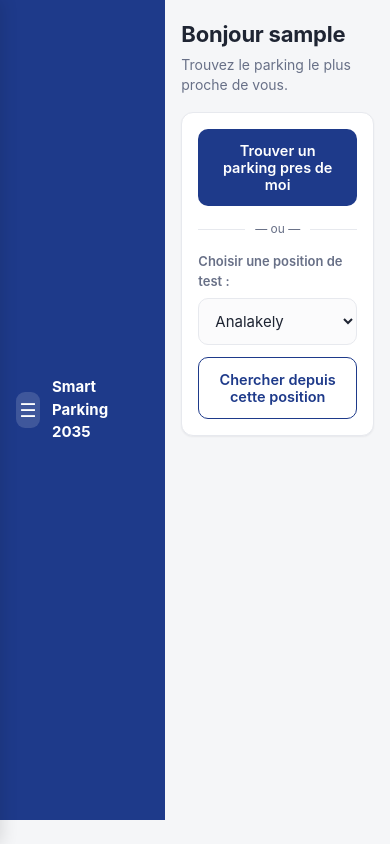
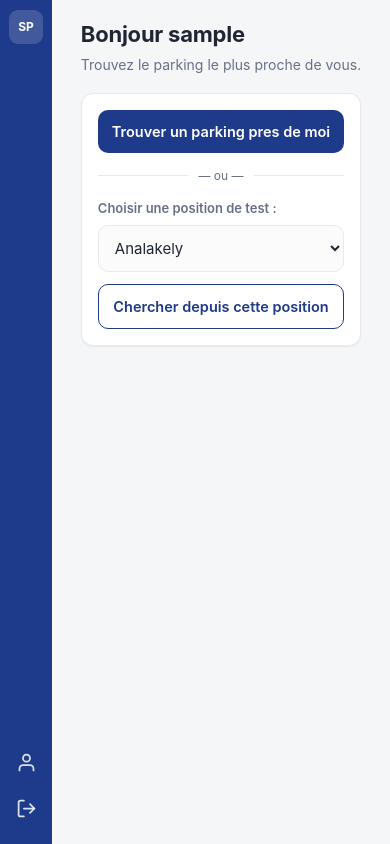
Before and after one commit to Mathieu-35/Smart_Parking_2035, a FastAPI app: page /conducteur/ in a window 390 px wide. Run offline with FastAPI, Linux system fonts and the light colour scheme; the visitor is signed in with stand-in values (Sample User, id 1); parts of the project's set-up code (start-up, migrations or seed data) failed here and were passed over.

Commit message:
refactor(mobile): rail d'icones fin a la place du tiroir
Retour utilisateur : le tiroir prenait encore trop de place, le conducteur
manquait d'espace pour saisir. On reduit la sidebar a un rail d'icones.

- sidebar = rail vertical fixe de 52px, toujours visible, icones seules
  (logo SP, profil, deconnexion) ; le contenu occupe presque tout l'ecran
- suppression de la barre burger, du tiroir glissant et du voile (+ JS)
- conducteur + gardien : meme rail, logique recherche/scan inchangee
- sw.js : cache v5 -> v6

Co-Authored-By: Claude Opus 4.7 <noreply@anthropic.com>

```diff
--- a/app/static/css/mobile.css
+++ b/app/static/css/mobile.css
@@ -20,84 +20,41 @@
   --m-ombre:       0 1px 2px rgba(16, 24, 40, 0.06);
 }
 
-/* ----- Ecran complet ----- */
+/* ----- Ecran complet -----
+   On laisse a gauche la largeur du rail d'icones (52px) pour que
+   le contenu ne passe pas dessous. */
 .m-screen {
   min-height: 100vh;
   background: var(--m-fond);
   color: var(--m-texte);
+  padding-left: 52px;
   padding-bottom: calc(24px + env(safe-area-inset-bottom));
 }
 
-/* ----- Barre fine en haut (toujours visible) ----- */
-.m-topbar {
-  display: flex;
-  align-items: center;
-  gap: 12px;
-  background: var(--m-bleu);
-  color: #ffffff;
-  padding: calc(10px + env(safe-area-inset-top)) 16px 10px 16px;
-  position: sticky;
-  top: 0;
-  z-index: 30;
-}
-.m-burger {
-  width: 36px;
-  height: 36px;
-  border: none;
-  background: rgba(255, 255, 255, 0.15);
-  color: #ffffff;
-  border-radius: 9px;
-  font-size: 19px;
-  line-height: 1;
-  cursor: pointer;
-  display: flex;
-  align-items: center;
-  justify-content: center;
-}
-.m-topbar-title { font-size: 15px; font-weight: 700; }
-
-/* ----- Le voile sombre derriere le tiroir ----- */
-.m-overlay {
-  position: fixed;
-  inset: 0;
-  background: rgba(0, 0, 0, 0.4);
-  opacity: 0;
-  visibility: hidden;
-  transition: opacity 0.2s ease, visibility 0.2s ease;
-  z-index: 40;
-}
-.m-overlay.visible { opacity: 1; visibility: visible; }
-
-/* ----- Le tiroir lateral (sidebar) ----- */
-.m-drawer {
+/* ----- Le rail d'icones fixe (sidebar reduite) -----
+   Une barre verticale fine, toujours visible, qui ne montre QUE
+   des icones : ca laisse presque tout l'ecran au contenu. */
+.m-rail {
   position: fixed;
   top: 0;
   left: 0;
   bottom: 0;
-  width: 268px;
-  max-width: 80%;
-  background: var(--m-surface);
-  z-index: 50;
-  transform: translateX(-100%);
-  transition: transform 0.22s ease;
+  width: 52px;
+  background: var(--m-bleu);
   display: flex;
   flex-direction: column;
-  box-shadow: 2px 0 16px rgba(0, 0, 0, 0.12);
+  align-items: center;
+  gap: 6px;
+  padding: calc(10px + env(safe-area-inset-top)) 0 16px 0;
+  z-index: 30;
 }
-.m-drawer.ouvert { transform: translateX(0); }
 
-/* En-tete du tiroir : logo + nom de l'utilisateur */
-.m-drawer-head {
-  background: var(--m-bleu);
-  color: #ffffff;
-  padding: calc(20px + env(safe-area-inset-top)) 18px 18px 18px;
-}
-.m-drawer-brand { display: flex; align-items: center; gap: 10px; margin-bottom: 14px; }
+/* Le logo "SP" en haut du rail */
 .m-brand-icon {
-  width: 32px;
-  height: 32px;
+  width: 34px;
+  height: 34px;
   background: rgba(255, 255, 255, 0.16);
-  border-radius: 8px;
+  border-radius: 9px;
   display: flex;
   align-items: center;
   justify-content: center;
@@ -106,24 +63,23 @@
   color: #ffffff;
   flex-shrink: 0;
 }
-.m-brand-name { font-size: 13px; font-weight: 700; line-height: 1.1; }
-.m-brand-year { font-size: 11px; opacity: 0.75; }
-.m-drawer-user { font-size: 16px; font-weight: 700; }
-.m-drawer-role { font-size: 12px; opacity: 0.8; margin-top: 2px; }
 
-/* Liens du tiroir */
-.m-drawer-nav { padding: 8px; flex: 1; }
-.m-drawer-link {
-  display: block;
-  padding: 13px 14px;
-  border-radius: 9px;
-  font-size: 15px;
-  font-weight: 600;
-  color: var(--m-texte);
+/* Pousse les icones du bas (profil, deconnexion) tout en bas */
+.m-rail-spacer { flex: 1; }
+
+/* Les boutons-icones du rail */
+.m-rail-link {
+  width: 40px;
+  height: 40px;
+  border-radius: 10px;
+  display: flex;
+  align-items: center;
+  justify-content: center;
+  color: rgba(255, 255, 255, 0.85);
   text-decoration: none;
 }
-.m-drawer-link:active { background: #eef0f3; }
-.m-drawer-link.deconnexion { color: var(--m-rouge); }
+.m-rail-link:active { background: rgba(255, 255, 255, 0.18); }
+.m-rail-link svg { width: 21px; height: 21px; }
 
 /* ----- Contenu : un peu d'air ----- */
 .m-content {
--- a/app/static/sw.js
+++ b/app/static/sw.js
@@ -21,7 +21,7 @@
 // On donne un nom + un numero de version a notre cache.
 // Si on change les fichiers, on augmente le numero (v2, v3...)
 // pour que le navigateur remplace l'ancien cache.
-var NOM_CACHE = "smart-parking-v5";
+var NOM_CACHE = "smart-parking-v6";
 
 // La liste des fichiers a garder pour le hors-ligne.
 var FICHIERS_A_GARDER = [
--- a/app/templates/conducteur/home.html
+++ b/app/templates/conducteur/home.html
@@ -20,31 +20,26 @@
 </head>
 <body class="m-screen">
 
-  <!-- ===================== BARRE DU HAUT (menu burger) ===================== -->
-  <header class="m-topbar">
-    <button class="m-burger" id="bouton-menu" title="Menu">☰</button>
-    <div class="m-topbar-title">Smart Parking 2035</div>
-  </header>
-
-  <!-- ===================== TIROIR LATERAL (sidebar) ===================== -->
-  <div class="m-overlay" id="voile"></div>
-  <aside class="m-drawer" id="tiroir">
-    <div class="m-drawer-head">
-      <div class="m-drawer-brand">
-        <div class="m-brand-icon">SP</div>
-        <div>
-          <div class="m-brand-name">Smart Parking</div>
-          <div class="m-brand-year">2035</div>
-        </div>
-      </div>
-      <div class="m-drawer-user">{{ request.session.get("user_nom", "") }}</div>
-      <div class="m-drawer-role">Conducteur</div>
-    </div>
-    <nav class="m-drawer-nav">
-      <a href="/auth/profil" class="m-drawer-link">Mon profil</a>
-      <a href="/auth/logout" class="m-drawer-link deconnexion">Se deconnecter</a>
-    </nav>
-  </aside>
+  <!-- ===================== RAIL D'ICONES (sidebar reduite) ===================== -->
+  <nav class="m-rail">
+    <div class="m-brand-icon">SP</div>
+    <div class="m-rail-spacer"></div>
+    <!-- Mon profil -->
+    <a href="/auth/profil" class="m-rail-link" title="Mon profil">
+      <svg viewBox="0 0 24 24" fill="none" stroke="currentColor" stroke-width="2"
+           stroke-linecap="round" stroke-linejoin="round">
+        <path d="M20 21v-2a4 4 0 0 0-4-4H8a4 4 0 0 0-4 4v2"/><circle cx="12" cy="7" r="4"/>
+      </svg>
+    </a>
+    <!-- Se deconnecter -->
+    <a href="/auth/logout" class="m-rail-link" title="Se deconnecter">
+      <svg viewBox="0 0 24 24" fill="none" stroke="currentColor" stroke-width="2"
+           stroke-linecap="round" stroke-linejoin="round">
+        <path d="M9 21H5a2 2 0 0 1-2-2V5a2 2 0 0 1 2-2h4"/>
+        <polyline points="16 17 21 12 16 7"/><line x1="21" y1="12" x2="9" y2="12"/>
+      </svg>
+    </a>
+  </nav>
 
   <!-- ===================== CONTENU ===================== -->
   <main class="m-content">
@@ -101,21 +96,6 @@
       navigator.serviceWorker.register("/sw.js");
     }
 
-    // Tiroir lateral : le bouton burger l'ouvre, le voile le ferme.
-    var tiroir = document.getElementById("tiroir");
-    var voile = document.getElementById("voile");
-    var boutonMenu = document.getElementById("bouton-menu");
-
-    function ouvrirTiroir() {
-      tiroir.classList.add("ouvert");
-      voile.classList.add("visible");
-    }
-    function fermerTiroir() {
-      tiroir.classList.remove("ouvert");
-      voile.classList.remove("visible");
-    }
-    boutonMenu.addEventListener("click", ouvrirTiroir);
-    voile.addEventListener("click", fermerTiroir);
   </script>
 
   <!-- Librairie de carte Leaflet (chargee depuis internet). -->
```
Also changed, not shown: app/templates/gardien/home.html (+20 -40 lines).
